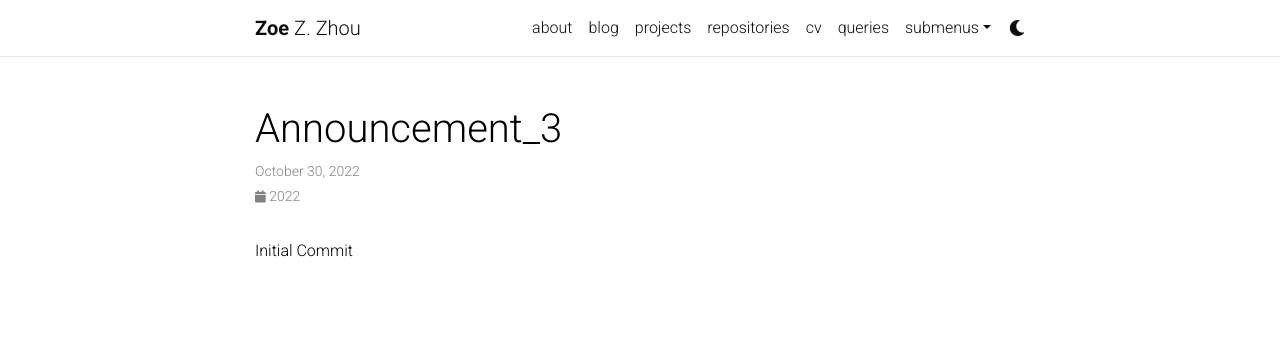
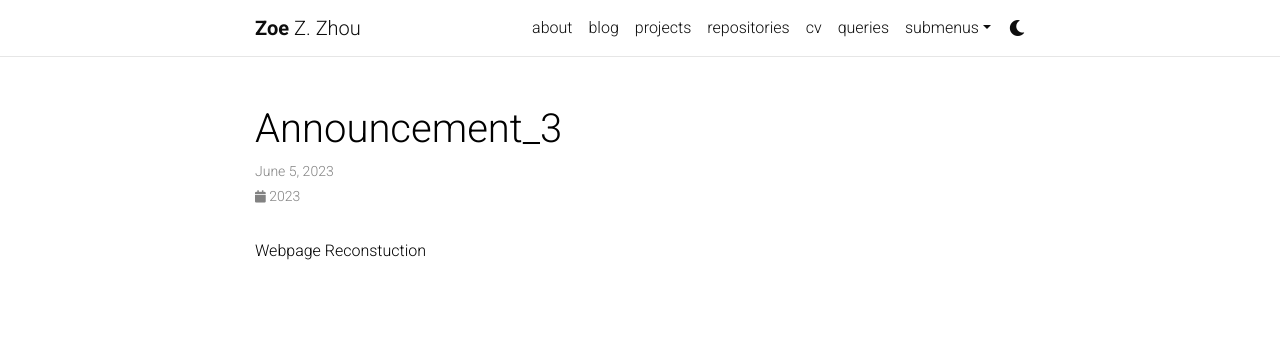
Before and after one commit to Zoewhat/Zoewhat.github.io, a Jekyll site: the page built from _news/announcement_3.md, in a window 1280 px wide. Shown: the top 355 px of the page. Built offline with Jekyll 4.4.1, drawn with Linux system fonts in a browser that asks for light colours; comment, search, counter and statistics services are not loaded; a style sheet for code colours, icons or effects is not loaded.

Commit message:
Update announcement_3.md

```diff
--- a/_news/announcement_3.md
+++ b/_news/announcement_3.md
@@ -1,7 +1,7 @@
 ---
 layout: post
-date: 2022-10-30 04:52:00-0400
+date: 2023-6-5 15:59:00-0400
 inline: true
 ---
 
-Initial Commit
+Webpage Reconstuction
```
